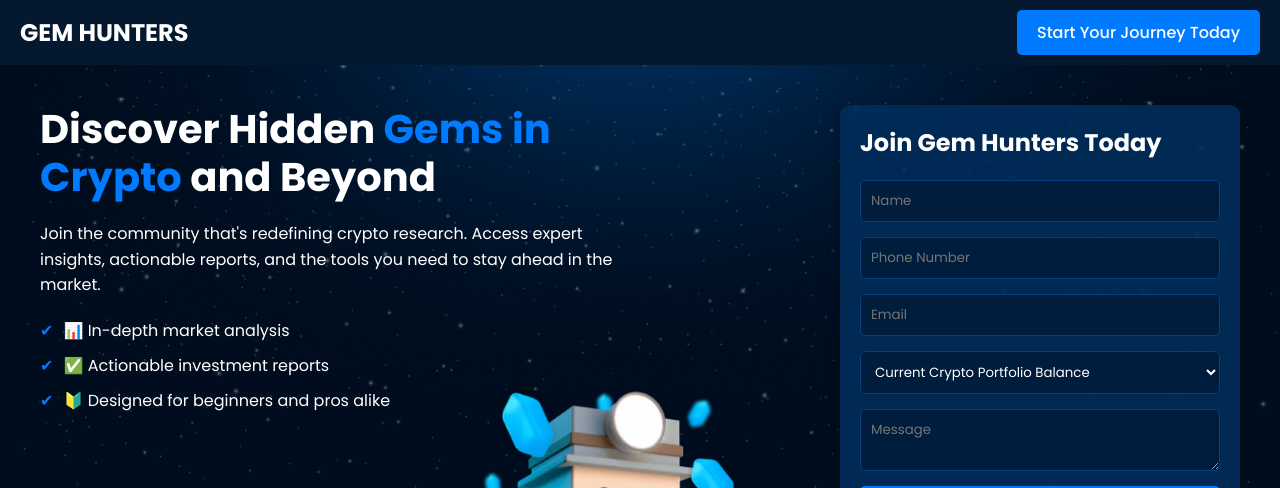
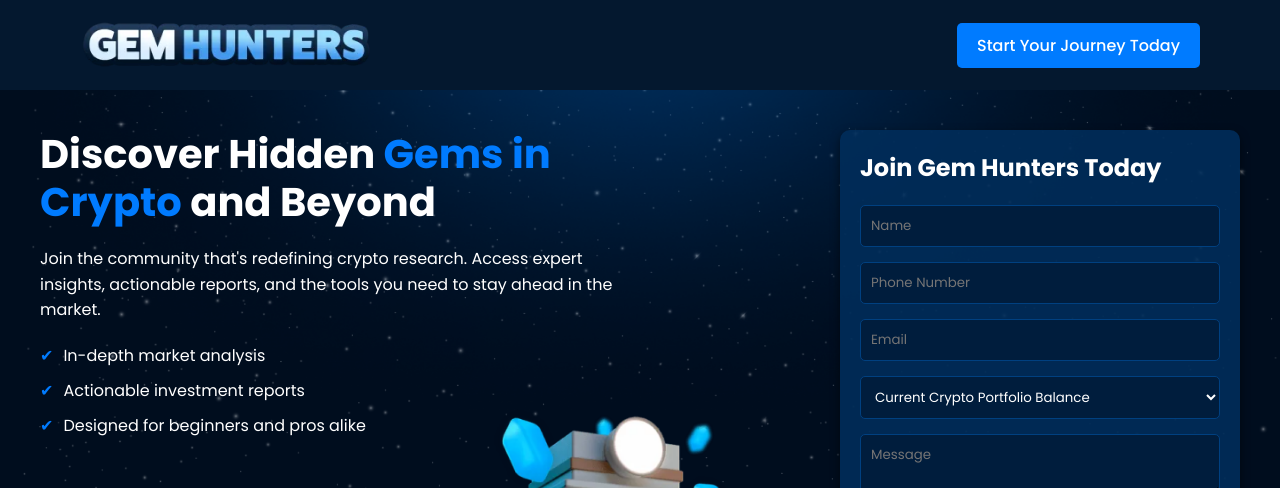
Before and after one commit to ZubairWani/GemHunters, a React (Create React App) app: page / in a window 1280 px wide. Shown: the top 488 px of the page. Built offline with nearby package versions, Linux system fonts and the light colour scheme.

Commit message:
updated btn component

```diff
--- a/src/components/Button/Button.jsx
+++ b/src/components/Button/Button.jsx
@@ -1,7 +1,7 @@
 import React from 'react'
 import './Button.scss'
-export const Button = () => {
+export const Button = ({text}) => {
   return (
-    <button className="cta-button">Start Your Journey Today</button>
+    <button className="cta-button"> {text} </button>
   )
 }
--- a/src/components/Navbar/Navbar.jsx
+++ b/src/components/Navbar/Navbar.jsx
@@ -1,12 +1,13 @@
 import React from 'react'
 import './Navbar.scss'
+import logImg from '../../assets/images/image 2.png'
 export const Navbar = () => {
   return (
     <nav className="navbar">
-    <div className="navbar-container">
-      <div className="logo">GEM HUNTERS</div>
+
+      <img src={logImg} alt="log img" />
       <button className="cta-button">Start Your Journey Today</button>
-    </div>
-  </nav>
+
+    </nav>
   )
 }
--- a/src/components/Navbar/Navbar.scss
+++ b/src/components/Navbar/Navbar.scss
@@ -1,21 +1,19 @@
 .navbar {
-    width: 100%;
+
   background-color: #04182F; // Dark blue from the design
-    padding: 10px 20px;
-    display: flex;
-    justify-content: center;
-
-    .navbar-container {
-      width: 100%;
-      max-width: 1440px;
+  padding: 20px 80px;
   display: flex;
   justify-content: space-between;
   align-items: center;
 
   .logo {
-        font-size: 24px;
+    font-size: 34px;
     color: #ffffff;
-        font-weight: bold;
+    font-weight: bolder;
+
+    span {
+      color: #007bff; // Button blue
+    }
   }
 
   .cta-button {
@@ -33,5 +31,6 @@
       background-color: #0056b3; // Darker blue for hover
     }
   }
+
+
 }
-  }
--- a/src/pages/FeaturePage/Feature.jsx
+++ b/src/pages/FeaturePage/Feature.jsx
@@ -9,7 +9,7 @@ export const Feature = () => {
     <div className="left">
         <h1>Your Trusted Guide in the Crypto Market</h1>
         <p>Gem Hunters simplifies the complex world of crypto with research-backed insights and expert guidance, designed for every investor. </p>
-        <Button />
+        <Button text={"Start Your Journey Today"}/>
         <div className="leftimages">
         <img className='img3' src={img3} alt="" />
         <img className='img2' src={img2} alt="" />
--- a/src/pages/Hero/Hero.jsx
+++ b/src/pages/Hero/Hero.jsx
@@ -14,9 +14,9 @@ export const Hero = () => {
           the market.
         </p>
         <ul>
-          <li>📊 In-depth market analysis</li>
-          <li>✅ Actionable investment reports</li>
-          <li>🔰 Designed for beginners and pros alike</li>
+          <li> In-depth market analysis</li>
+          <li> Actionable investment reports</li>
+          <li> Designed for beginners and pros alike</li>
         </ul>
 
       </div>
```
Also changed, not shown: src/assets/images/image 2.png (added). Lines whose indentation alone changed are shown as unchanged.
